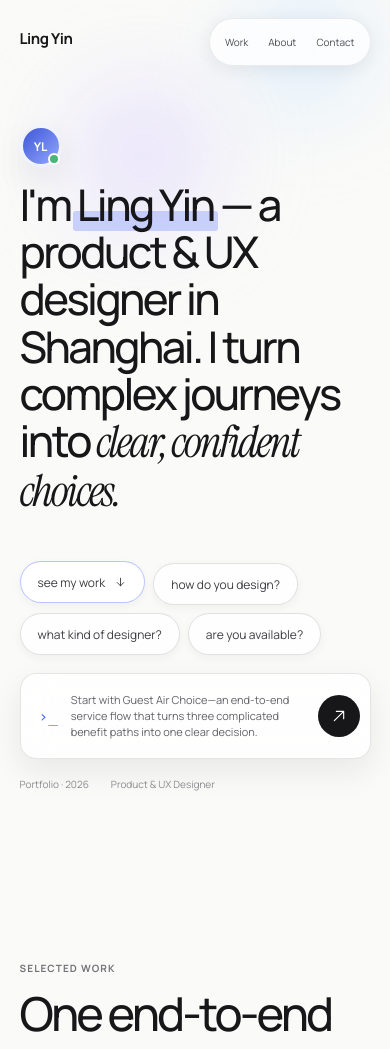
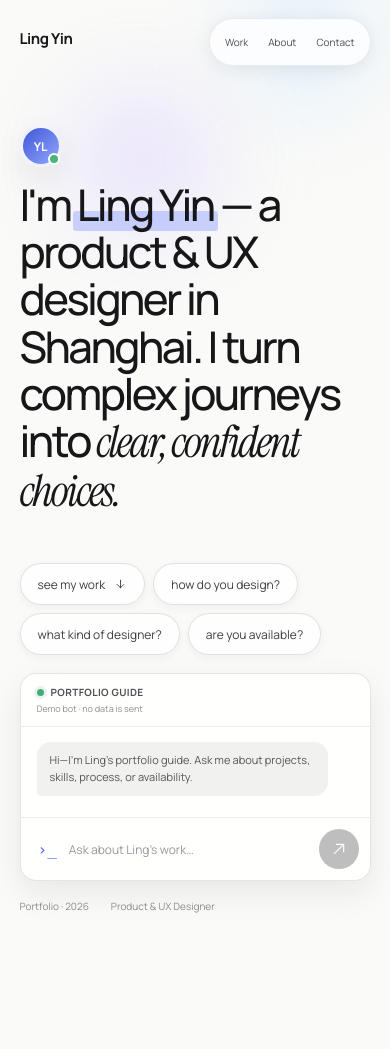
Before and after one commit to yldesigner/yldesigner.github.io, a React (Vite) app: page / in a window 390 px wide. Shown: the top 1049 px of the page. Built offline with nearby package versions, Linux system fonts and the light colour scheme.

Commit message:
Update personal website

```diff
--- a/src/App.jsx
+++ b/src/App.jsx
@@ -8,28 +8,88 @@ const profile = {
   email: "hello@yourdomain.com",
 };
 
-const quickAnswers = {
-  work: {
-    label: "see my work",
-    answer: "Start with Guest Air Choice—an end-to-end service flow that turns three complicated benefit paths into one clear decision.",
+const suggestedQuestions = [
+  { label: "see my work", prompt: "What project should I see first?" },
+  { label: "how do you design?", prompt: "What is your design process?" },
+  { label: "what kind of designer?", prompt: "What are your UX skills?" },
+  { label: "are you available?", prompt: "Are you available for work?" },
+];
+
+const botKnowledge = [
+  {
+    keywords: ["project", "work", "portfolio", "case study", "guest air", "airline", "flight"],
+    answer: "Start with Guest Air Choice. It is an end-to-end mobile service flow that turns three complicated airline-benefit paths into one clear decision model.",
     href: "#work",
+    linkLabel: "See the case study",
   },
-  process: {
-    label: "how do you design?",
-    answer: "I move from journey mapping to decision structure, then prototype the risky moments early enough to learn from them.",
+  {
+    keywords: ["process", "design process", "method", "approach", "how do you design", "workflow"],
+    answer: "Ling maps the real journey, shapes the decision structure, prototypes the riskiest moments, and then polishes the details that improve clarity and confidence.",
     href: "#process",
+    linkLabel: "Explore the process",
   },
-  designer: {
-    label: "what kind of designer?",
-    answer: "Systems-minded, detail-aware, and most interested in the moment a complex product starts to feel obvious.",
+  {
+    keywords: ["skill", "skills", "designer", "experience", "strength", "specialty", "ux"],
+    answer: "Ling is a systems-minded product and UX designer focused on journey mapping, information architecture, interaction design, rapid prototyping, and clear product writing.",
     href: "#about",
+    linkLabel: "More about Ling",
   },
-  availability: {
-    label: "are you available?",
-    answer: "Yes—I'm open to thoughtful product teams, freelance collaborations, and conversations about useful design.",
+  {
+    keywords: ["available", "availability", "hire", "hiring", "freelance", "job", "role", "collaborate"],
+    answer: "Yes. Ling is open to thoughtful product roles, freelance collaborations, and conversations about useful design.",
     href: "#contact",
+    linkLabel: "Get in touch",
   },
-};
+  {
+    keywords: ["contact", "email", "reach", "talk", "chat", "message"],
+    answer: `The best way to reach Ling is by email at ${profile.email}.`,
+    href: `mailto:${profile.email}`,
+    linkLabel: "Send an email",
+  },
+  {
+    keywords: ["where", "location", "located", "based", "shanghai", "timezone", "remote"],
+    answer: "Ling is based in Shanghai, China (UTC+8) and is comfortable collaborating with remote teams.",
+    href: "#about",
+    linkLabel: "View profile",
+  },
+  {
+    keywords: ["tool", "tools", "figma", "prototype", "prototyping"],
+    answer: "The portfolio emphasizes Figma-to-prototype thinking, interaction design, connected user flows, and enough frontend craft to make ideas testable in the browser.",
+    href: "#work",
+    linkLabel: "See it in practice",
+  },
+  {
+    keywords: ["resume", "cv"],
+    answer: "A résumé file is not attached yet. For now, email Ling for the latest CV and role details.",
+    href: `mailto:${profile.email}`,
+    linkLabel: "Request the résumé",
+  },
+  {
+    keywords: ["hello", "hi", "hey", "你好"],
+    answer: "Hello! I can guide you through Ling's projects, skills, design process, location, and availability. What would you like to know?",
+  },
+];
+
+function getBotReply(question) {
+  const normalized = question.toLowerCase().replace(/[^a-z0-9\u4e00-\u9fff\s]/g, " ");
+  let bestMatch = null;
+  let bestScore = 0;
+
+  botKnowledge.forEach((entry) => {
+    const score = entry.keywords.reduce(
+      (total, keyword) => total + (normalized.includes(keyword.toLowerCase()) ? keyword.split(" ").length : 0),
+      0,
+    );
+    if (score > bestScore) {
+      bestMatch = entry;
+      bestScore = score;
+    }
+  });
+
+  return bestMatch ?? {
+    answer: "I don't have that detail yet. Try asking about Ling's projects, UX skills, design process, location, availability, or contact information.",
+  };
+}
 
 const caseSlides = [
   {
@@ -166,11 +226,46 @@ function CaseStudyDialog({ open, onClose }) {
 }
 
 function App() {
-  const [activeAnswer, setActiveAnswer] = useState("work");
   const [caseOpen, setCaseOpen] = useState(false);
+  const [botInput, setBotInput] = useState("");
+  const [isTyping, setIsTyping] = useState(false);
+  const [messages, setMessages] = useState([
+    {
+      role: "assistant",
+      text: "Hi—I'm Ling's portfolio guide. Ask me about projects, skills, process, or availability.",
+    },
+  ]);
+  const replyTimerRef = useRef(null);
+  const transcriptRef = useRef(null);
 
-  const chooseAnswer = (key) => {
-    setActiveAnswer(key);
+  useEffect(() => () => clearTimeout(replyTimerRef.current), []);
+
+  useEffect(() => {
+    const transcript = transcriptRef.current;
+    if (transcript) transcript.scrollTop = transcript.scrollHeight;
+  }, [messages, isTyping]);
+
+  const askBot = (question) => {
+    const cleanQuestion = question.trim();
+    if (!cleanQuestion || isTyping) return;
+
+    setMessages((current) => [...current, { role: "user", text: cleanQuestion }]);
+    setBotInput("");
+    setIsTyping(true);
+
+    replyTimerRef.current = setTimeout(() => {
+      const reply = getBotReply(cleanQuestion);
+      setMessages((current) => [
+        ...current,
+        { role: "assistant", text: reply.answer, href: reply.href, linkLabel: reply.linkLabel },
+      ]);
+      setIsTyping(false);
+    }, 480);
+  };
+
+  const onBotSubmit = (event) => {
+    event.preventDefault();
+    askBot(botInput);
   };
 
   return (
@@ -202,22 +297,50 @@ function App() {
             </Reveal>
 
             <Reveal className="question-chips reveal-delay-1">
-              {Object.entries(quickAnswers).map(([key, item]) => (
+              {suggestedQuestions.map((item, index) => (
                 <button
-                  className={activeAnswer === key ? "is-active" : ""}
-                  key={key}
-                  onClick={() => chooseAnswer(key)}
+                  disabled={isTyping}
+                  key={item.label}
+                  onClick={() => askBot(item.prompt)}
                   type="button"
                 >
-                  {item.label} {key === "work" ? <Arrow down /> : null}
+                  {item.label} {index === 0 ? <Arrow down /> : null}
                 </button>
               ))}
             </Reveal>
 
-            <Reveal className="answer-bar reveal-delay-2">
-              <span className="prompt-mark" aria-hidden="true">›_</span>
-              <p aria-live="polite">{quickAnswers[activeAnswer].answer}</p>
-              <a aria-label={`Go to ${quickAnswers[activeAnswer].label}`} href={quickAnswers[activeAnswer].href}><Arrow /></a>
+            <Reveal className="bot-shell reveal-delay-2">
+              <div className="bot-header">
+                <span><i /> Portfolio guide</span>
+                <small>Demo bot · no data is sent</small>
+              </div>
+              <div aria-label="Conversation with portfolio guide" className="bot-transcript" ref={transcriptRef} role="log">
+                {messages.map((message, index) => (
+                  <div className={`bot-message bot-message-${message.role}`} key={`${message.role}-${index}`}>
+                    <p>{message.text}</p>
+                    {message.href ? <a href={message.href}>{message.linkLabel}<Arrow /></a> : null}
+                  </div>
+                ))}
+                {isTyping ? (
+                  <div aria-label="Portfolio guide is typing" className="bot-message bot-message-assistant bot-typing">
+                    <span /><span /><span />
+                  </div>
+                ) : null}
+              </div>
+              <form className="bot-compose" onSubmit={onBotSubmit}>
+                <label className="sr-only" htmlFor="portfolio-question">Ask Ling's portfolio guide a question</label>
+                <span className="prompt-mark" aria-hidden="true">›_</span>
+                <input
+                  autoComplete="off"
+                  disabled={isTyping}
+                  id="portfolio-question"
+                  onChange={(event) => setBotInput(event.target.value)}
+                  placeholder="Ask about Ling's work…"
+                  type="text"
+                  value={botInput}
+                />
+                <button aria-label="Send question" disabled={!botInput.trim() || isTyping} type="submit"><Arrow /></button>
+              </form>
             </Reveal>
 
             <Reveal className="hero-footnote reveal-delay-3">
--- a/src/styles.css
+++ b/src/styles.css
@@ -27,6 +27,7 @@ button { border: 0; }
 a { color: inherit; text-decoration: none; }
 img { display: block; max-width: 100%; }
 :focus-visible { outline: 2px solid var(--blue); outline-offset: 4px; }
+.sr-only { position: absolute; width: 1px; height: 1px; padding: 0; overflow: hidden; clip: rect(0,0,0,0); white-space: nowrap; border: 0; }
 
 .skip-link { position: fixed; z-index: 100; top: 12px; left: 12px; padding: 10px 14px; color: #fff; background: var(--ink); transform: translateY(-160%); transition: transform 180ms ease; }
 .skip-link:focus { transform: translateY(0); }
@@ -58,12 +59,34 @@ em { font-family: "Instrument Serif", serif; font-weight: 400; }
 .question-chips { display: flex; flex-wrap: wrap; gap: 8px; justify-content: center; max-width: 680px; margin: 68px auto 18px; }
 .question-chips button { display: inline-flex; min-height: 42px; gap: 9px; align-items: center; padding: 0 17px; border: 1px solid rgba(23,23,25,.12); border-radius: 999px; color: #3e3e43; background: rgba(255,255,255,.76); box-shadow: 0 3px 10px rgba(31,33,50,.05); font-size: 12px; transition: transform 180ms ease, background 180ms ease, border-color 180ms ease; }
 .question-chips button:hover, .question-chips button.is-active { border-color: rgba(77,104,255,.38); background: #fff; transform: translateY(-2px); }
+.question-chips button:disabled { cursor: wait; opacity: .58; transform: none; }
 .question-chips .icon { width: 13px; }
-.answer-bar { display: grid; grid-template-columns: auto 1fr 42px; gap: 13px; align-items: center; min-height: 70px; max-width: 760px; margin: 0 auto; padding: 10px 12px 10px 18px; border: 1px solid rgba(23,23,25,.11); border-radius: 18px; background: rgba(255,255,255,.82); box-shadow: var(--shadow); backdrop-filter: blur(16px); }
 .prompt-mark { color: var(--blue); font-family: ui-monospace, SFMono-Regular, Menlo, monospace; font-size: 16px; }
-.answer-bar p { margin: 0; color: #626268; font-size: 13px; line-height: 1.45; }
-.answer-bar a { display: grid; width: 42px; height: 42px; place-items: center; border-radius: 50%; color: #fff; background: var(--ink); transition: background 180ms ease, transform 180ms ease; }
-.answer-bar a:hover { background: var(--blue); transform: rotate(8deg); }
+.bot-shell { max-width: 760px; margin: 0 auto; overflow: hidden; border: 1px solid rgba(23,23,25,.11); border-radius: 20px; background: rgba(255,255,255,.84); box-shadow: var(--shadow); backdrop-filter: blur(18px); }
+.bot-header { display: flex; align-items: center; justify-content: space-between; gap: 16px; padding: 11px 16px; border-bottom: 1px solid rgba(23,23,25,.08); color: #4f4f55; font-size: 10px; }
+.bot-header > span { display: inline-flex; gap: 7px; align-items: center; font-weight: 700; letter-spacing: .04em; text-transform: uppercase; }
+.bot-header i { width: 7px; height: 7px; border-radius: 50%; background: #42ae73; box-shadow: 0 0 0 3px rgba(66,174,115,.12); }
+.bot-header small { color: #909096; font-size: 9px; }
+.bot-transcript { display: flex; max-height: 190px; min-height: 90px; flex-direction: column; gap: 9px; overflow-y: auto; padding: 15px 16px; scroll-behavior: smooth; }
+.bot-message { max-width: 82%; padding: 10px 13px; border-radius: 14px; animation: message-in 220ms ease-out both; }
+.bot-message p { margin: 0; font-size: 12px; line-height: 1.52; }
+.bot-message-assistant { align-self: flex-start; border-bottom-left-radius: 4px; color: #56565c; background: #f1f1ef; }
+.bot-message-user { align-self: flex-end; border-bottom-right-radius: 4px; color: #fff; background: var(--ink); }
+.bot-message a { display: inline-flex; gap: 6px; align-items: center; margin-top: 8px; color: var(--blue); font-size: 10px; font-weight: 700; }
+.bot-message a .icon { width: 11px; height: 11px; }
+.bot-typing { display: flex; width: 54px; min-height: 35px; gap: 4px; align-items: center; }
+.bot-typing span { width: 5px; height: 5px; border-radius: 50%; background: #8c8c92; animation: typing-dot 800ms ease-in-out infinite; }
+.bot-typing span:nth-child(2) { animation-delay: 120ms; }
+.bot-typing span:nth-child(3) { animation-delay: 240ms; }
+.bot-compose { display: grid; grid-template-columns: auto 1fr 42px; gap: 12px; align-items: center; padding: 10px 11px 10px 17px; border-top: 1px solid rgba(23,23,25,.08); }
+.bot-compose input { min-width: 0; height: 42px; padding: 0; border: 0; outline: 0; color: var(--ink); background: transparent; font: inherit; font-size: 13px; }
+.bot-compose input::placeholder { color: #98989d; }
+.bot-compose input:disabled { cursor: wait; }
+.bot-compose button { display: grid; width: 42px; height: 42px; place-items: center; border-radius: 50%; color: #fff; background: var(--ink); transition: background 180ms ease, transform 180ms ease, opacity 180ms ease; }
+.bot-compose button:hover:not(:disabled) { background: var(--blue); transform: rotate(8deg); }
+.bot-compose button:disabled { cursor: not-allowed; opacity: .28; }
+@keyframes message-in { from { opacity: 0; transform: translateY(5px); } }
+@keyframes typing-dot { 0%,100% { opacity: .35; transform: translateY(0); } 50% { opacity: 1; transform: translateY(-3px); } }
 .hero-footnote { display: flex; gap: 22px; justify-content: center; margin-top: 18px; color: #8b8b90; font-size: 10px; }
 
 .work { width: min(1120px, calc(100% - 10vw)); margin: 0 auto; padding: 150px 0 100px; }
@@ -207,8 +230,14 @@ footer .icon { width: 13px; }
   .identity-chip { width: 42px; height: 42px; margin: 0; }
   .hero h1 { font-size: clamp(38px,11.2vw,54px); line-height: 1.08; }
   .question-chips { justify-content: flex-start; margin-top: 48px; }
-  .answer-bar { grid-template-columns: auto 1fr 40px; min-height: 86px; border-radius: 16px; }
-  .answer-bar p { font-size: 11px; }
+  .bot-shell { border-radius: 16px; }
+  .bot-header { align-items: flex-start; flex-direction: column; gap: 3px; }
+  .bot-transcript { max-height: 215px; }
+  .bot-message { max-width: 92%; }
+  .bot-message p { font-size: 11px; }
+  .bot-compose { grid-template-columns: auto 1fr 40px; }
+  .bot-compose input { font-size: 12px; }
+  .bot-compose button { width: 40px; height: 40px; }
   .hero-footnote { justify-content: flex-start; }
   .work, .about, .process-section { width: min(100% - 10vw,1120px); padding-top: 100px; padding-bottom: 90px; }
   .work-intro, .about-heading, .process-heading { margin-bottom: 58px; }
```
Also changed, not shown: 1 other file (tests, documents, lock files or other folders).
